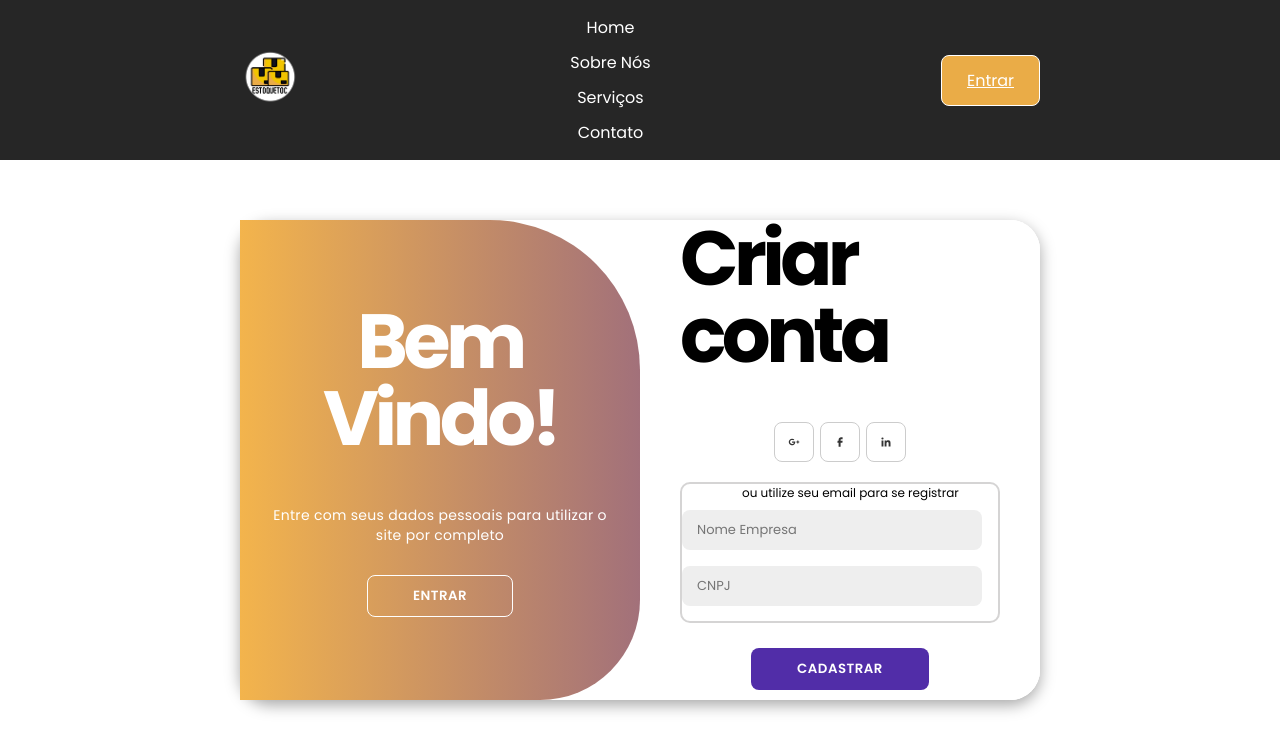
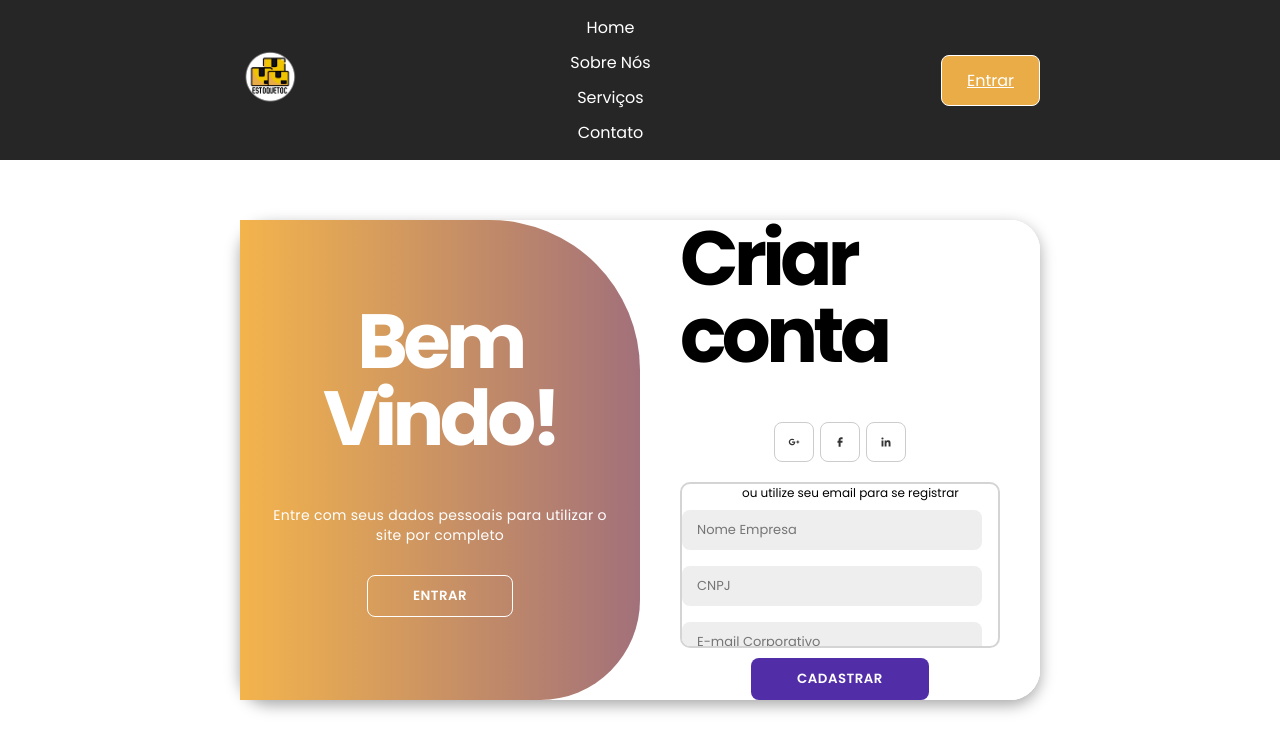
Before and after one commit to jhonathaGC/Sprint, a React (Create React App) app: page /login in a window 1280 px wide. Both pictures are taken after a click on the button "CADASTRAR-SE". Shown: the top 752 px of the page. Built offline with nearby package versions, Linux system fonts and the light colour scheme.

Commit message:
Ajuste na animação do cadastro

```diff
--- a/src/Pages/LoginCadastro/LoginCadastro.jsx
+++ b/src/Pages/LoginCadastro/LoginCadastro.jsx
@@ -82,7 +82,7 @@
                 // handleSaveUser();
                 toast.success("Nova Empresa cadastrada com sucesso!");
                 sessionStorage.setItem("editado", JSON.stringify(objetoAdicionado));
-                navigate("/login")
+
             }).catch(() => {
                 toast.error("Ocorreu um erro ao salvar os dados, por favor, tente novamente.");
             });
@@ -151,9 +151,7 @@
                             {/* <input type="date" value={dtNascimento} placeholder="Data de Nascimento" */}
                                 {/* onChange={(e) => handleInputChange(e, setDtNascimento)} /> */}
                         </div>
-                        <Link to={"/login"}>
-                        <button id="pagina" type="button" onClick={handleSave}>Cadastrar</button>
-                        </Link>
+                        <button id="entrar" type="button" onClick={handleSave}>Cadastrar</button>
                     </form>
                 </div>
                 <div className="form-container entrar">
```
